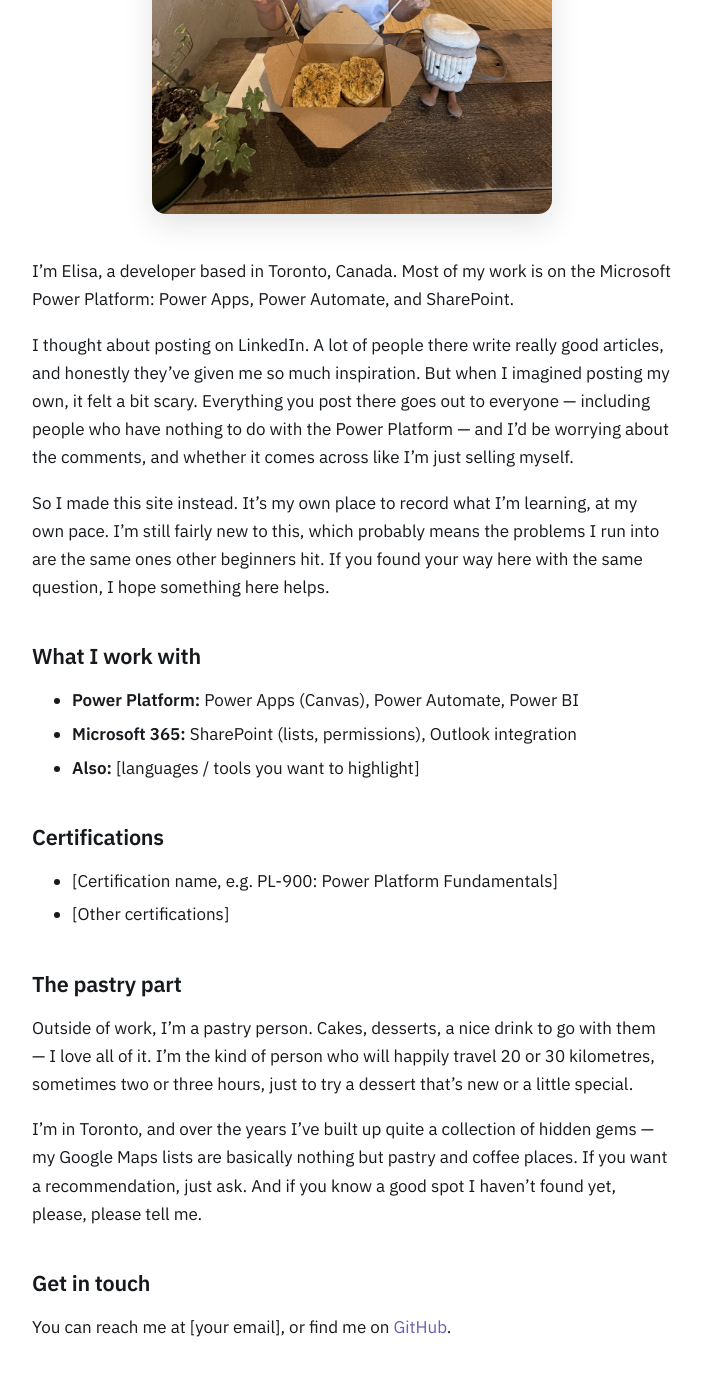
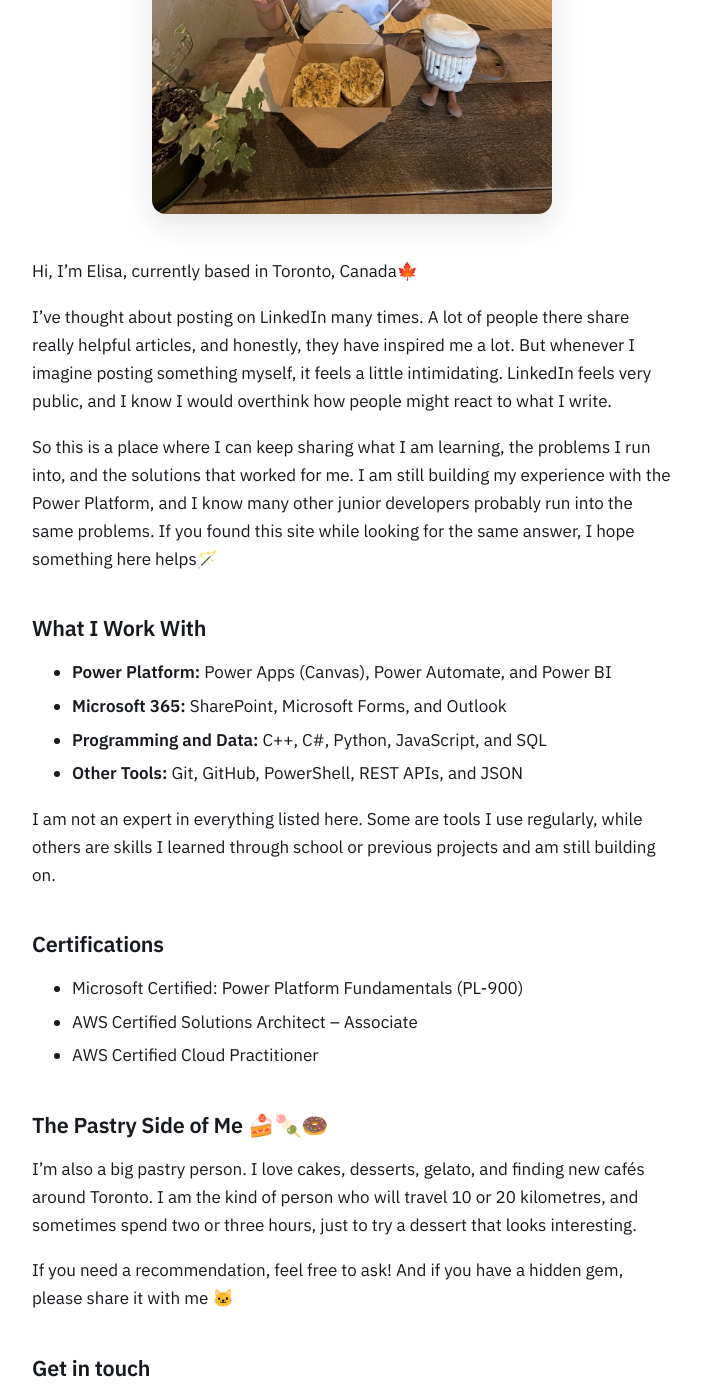
Before and after one commit to Elisassa/Elisassa.github.io, a Jekyll site: the page built from about.md, in a window 1280 px wide and 1400 px high, scrolled down 543 px. Shown: the whole window, without its empty margins (288-990 px from the left). Built offline with Jekyll 4.4.1, drawn with Linux system fonts in a browser that asks for light colours; some of the changed text lies outside the part shown.

Commit message:
Update about.md

```diff
--- a/about.md
+++ b/about.md
@@ -6,48 +6,50 @@ permalink: /about/
 ---
 
 <figure class="about-photo">
-  <img src="{{ '/assets/images/elisa.jpg' | relative_url }}" alt="Elisa at a cafe, about to eat pastries from a takeout box, with a small plush coffee-cup bag beside her">
+  <img src="{{ '/assets/images/elisa.jpg' | relative_url }}" alt="elisa pic">
 </figure>
 
-I'm Elisa, a developer based in Toronto, Canada. Most of my work is on the
-Microsoft Power Platform: Power Apps, Power Automate, and SharePoint.
+Hi, I'm Elisa, currently based in Toronto, Canada🍁
 
-I thought about posting on LinkedIn. A lot of people there write really good
-articles, and honestly they've given me so much inspiration. But when I
-imagined posting my own, it felt a bit scary. Everything you post there goes
-out to everyone — including people who have nothing to do with the Power
-Platform — and I'd be worrying about the comments, and whether it comes
-across like I'm just selling myself.
+I've thought about posting on LinkedIn many times. A lot of people there share really
+helpful articles, and honestly, they have inspired me a lot. But whenever I imagine
+posting something myself, it feels a little intimidating. LinkedIn feels very public,
+and I know I would overthink how people might react to what I write.
 
-So I made this site instead. It's my own place to record what I'm learning,
-at my own pace. I'm still fairly new to this, which probably means the
-problems I run into are the same ones other beginners hit. If you found your
-way here with the same question, I hope something here helps.
+So this is a place where I can keep sharing what I am learning, the problems
+I run into, and the solutions that worked for me. I am still building my
+experience with the Power Platform, and I know many other junior developers
+probably run into the same problems. If you found this site while looking for
+the same answer, I hope something here helps🪄
 
-## What I work with
+## What I Work With
 
-- **Power Platform:** Power Apps (Canvas), Power Automate, Power BI
-- **Microsoft 365:** SharePoint (lists, permissions), Outlook integration
-- **Also:** [languages / tools you want to highlight]
+- **Power Platform:** Power Apps (Canvas), Power Automate, and Power BI
+- **Microsoft 365:** SharePoint, Microsoft Forms, and Outlook
+- **Programming and Data:** C++, C#, Python, JavaScript, and SQL
+- **Other Tools:** Git, GitHub, PowerShell, REST APIs, and JSON
+
+I am not an expert in everything listed here.
+Some are tools I use regularly, while others are skills I learned through
+school or previous projects and am still building on.
 
 ## Certifications
 
-- [Certification name, e.g. PL-900: Power Platform Fundamentals]
-- [Other certifications]
+- Microsoft Certified: Power Platform Fundamentals (PL-900)
+- AWS Certified Solutions Architect – Associate
+- AWS Certified Cloud Practitioner
 
-## The pastry part
+## The Pastry Side of Me 🍰🍡🍩
 
-Outside of work, I'm a pastry person. Cakes, desserts, a nice drink to go
-with them — I love all of it. I'm the kind of person who will happily travel
-20 or 30 kilometres, sometimes two or three hours, just to try a dessert
-that's new or a little special.
+I'm also a big pastry person.
+I love cakes, desserts, gelato, and finding new cafés around Toronto.
+I am the kind of person who will travel 10 or 20 kilometres, and sometimes spend
+two or three hours, just to try a dessert that looks interesting.
 
-I'm in Toronto, and over the years I've built up quite a collection of
-hidden gems — my Google Maps lists are basically nothing but pastry and
-coffee places. If you want a recommendation, just ask. And if you know a
-good spot I haven't found yet, please, please tell me.
+If you need a recommendation, feel free to ask!
+And if you have a hidden gem, please share it with me 🐱
 
 ## Get in touch
 
-You can reach me at [your email], or find me on
-[GitHub](https://github.com/{{ site.author.github }}).
+You can reach me at eeelisa122.tw@gmail.com, or find me on
+[LinkedIn](https://www.linkedin.com/in/rongchen122/).
```
